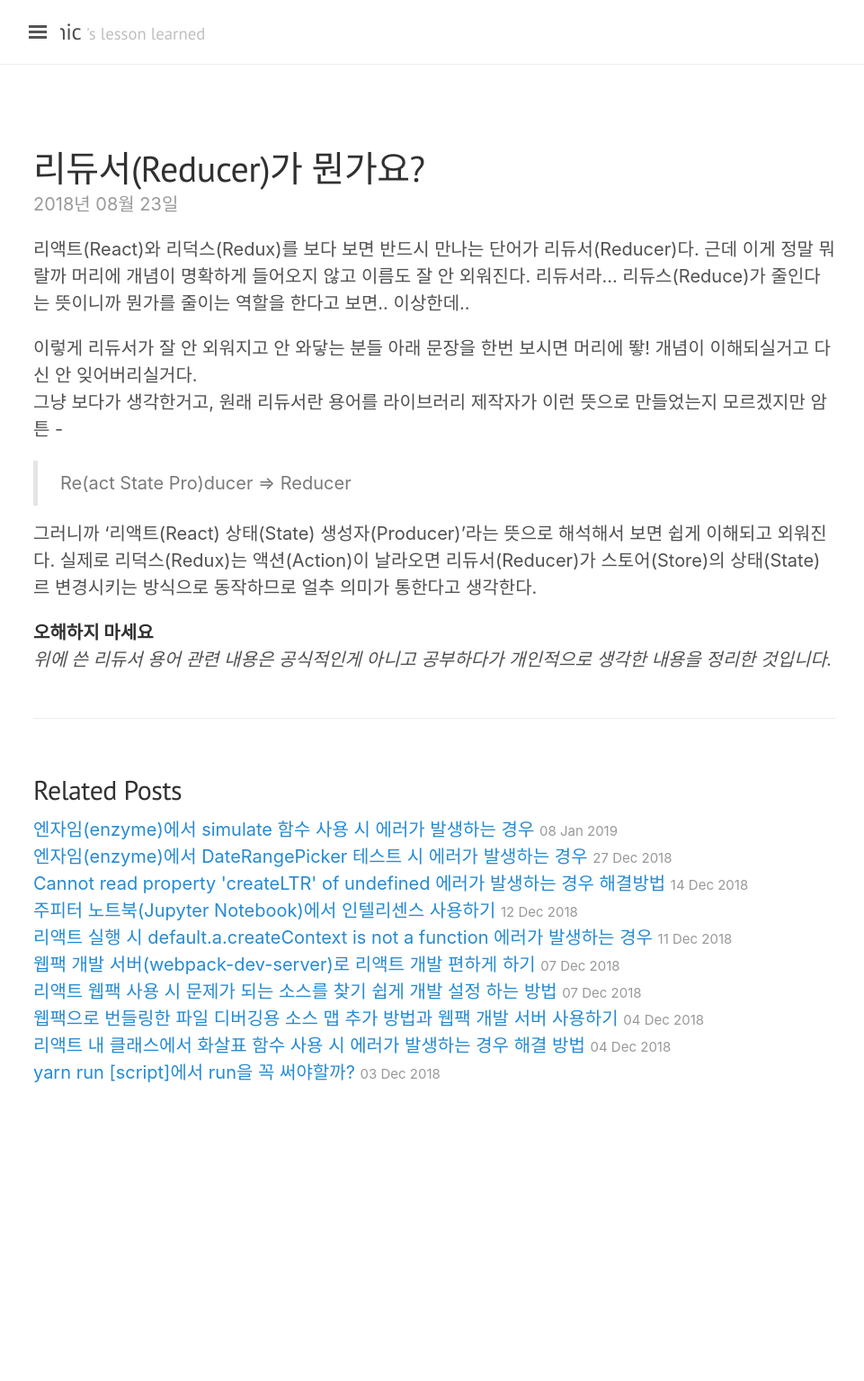
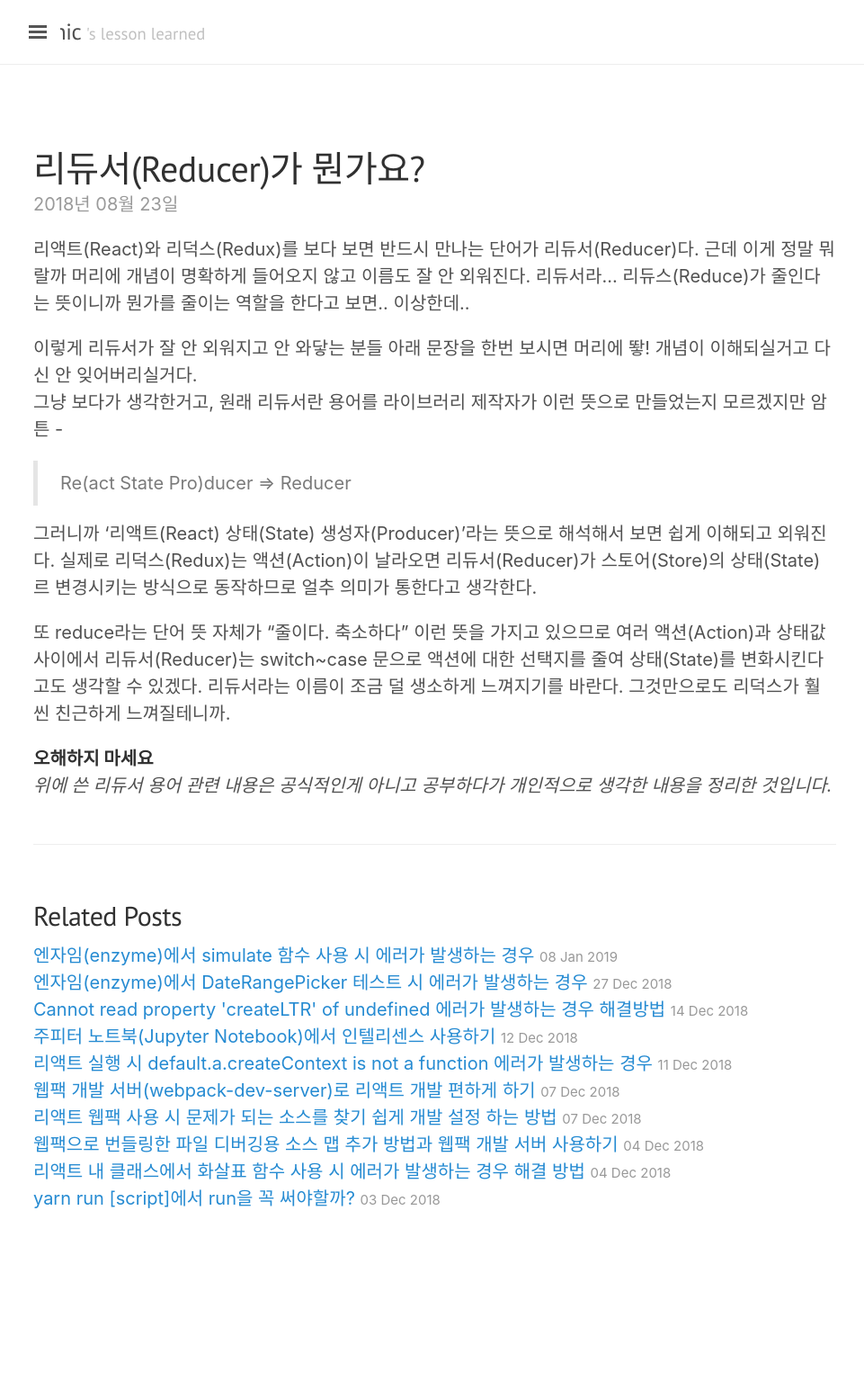
Before and after one commit to jwkcp/jwkcp.github.com, a Jekyll site: the page built from _posts/2018-08-23-redux-which-is-weird-term.md, in a window 1280 px wide. Shown: the whole page at 90% size, without its empty margins (3-964 px from the left). Built offline with Jekyll 4.4.1, drawn with Linux system fonts in a browser that asks for light colours; nearby versions of some CDN libraries; comment, search, counter and statistics services are not loaded; before the commit the page ends 1395 px from its top, so only the background shows below that.

Commit message:
add some more contents

```diff
--- a/_posts/2018-08-23-redux-which-is-weird-term.md
+++ b/_posts/2018-08-23-redux-which-is-weird-term.md
@@ -14,5 +14,7 @@
 
 그러니까 '리액트(React) 상태(State) 생성자(Producer)'라는 뜻으로 해석해서 보면 쉽게 이해되고 외워진다. 실제로 리덕스(Redux)는 액션(Action)이 날라오면 리듀서(Reducer)가 스토어(Store)의 상태(State)르 변경시키는 방식으로 동작하므로 얼추 의미가 통한다고 생각한다.
 
+또 reduce라는 단어 뜻 자체가 "줄이다. 축소하다" 이런 뜻을 가지고 있으므로 여러 액션(Action)과 상태값 사이에서 리듀서(Reducer)는 switch~case 문으로 액션에 대한 선택지를 줄여 상태(State)를 변화시킨다고도 생각할 수 있겠다. 리듀서라는 이름이 조금 덜 생소하게 느껴지기를 바란다. 그것만으로도 리덕스가 훨씬 친근하게 느껴질테니까.
+
 **오해하지 마세요**
 *위에 쓴 리듀서 용어 관련 내용은 공식적인게 아니고 공부하다가 개인적으로 생각한 내용을 정리한 것입니다.*
```
